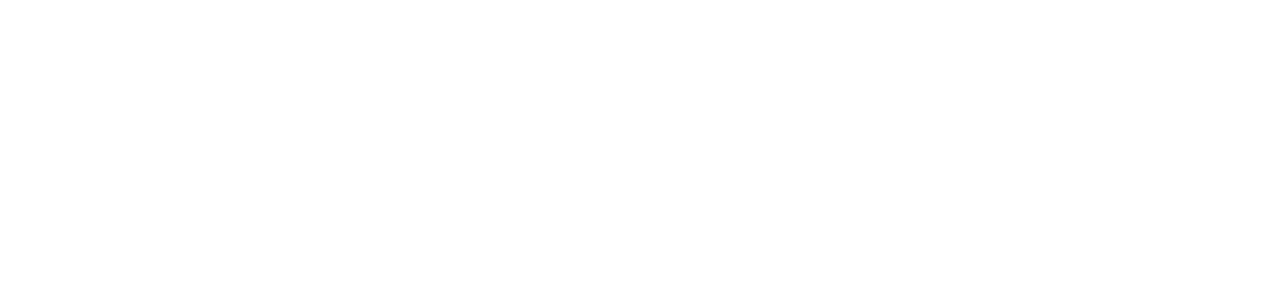
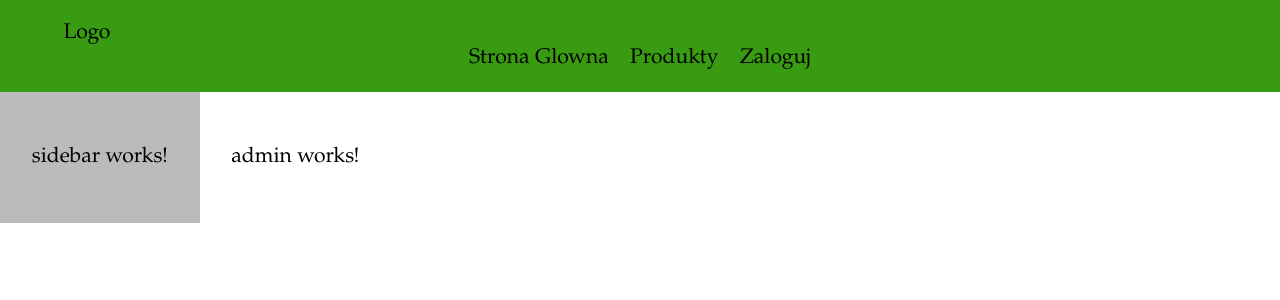
Before and after one commit to Roshuu/UniqueShopFrontend, an Angular app: page /admin in a window 1280 px wide. Before the commit this address led to /. Shown: the top 300 px of the page. Built offline with nearby package versions, Linux system fonts and the light colour scheme.

Commit message:
admin layout

```diff
--- /dev/null
+++ b/src/app/layouts/fullpageadmin/fullpageadmin.component.html
@@ -0,0 +1,13 @@
+<app-header></app-header>
+
+<div class="container">
+
+    <div>
+          <app-sidebar></app-sidebar>
+    </div>
+
+    <div class="content">
+        <router-outlet></router-outlet>
+    </div>
+
+</div>
--- /dev/null
+++ b/src/app/layouts/fullpageadmin/fullpageadmin.component.scss
@@ -0,0 +1,15 @@
+:host{
+    display: flex;
+    flex-direction: column;
+}
+
+
+.container{
+    display: flex;
+
+}
+.content{
+    padding: 1.5em;
+    flex: 1;
+
+}
--- /dev/null
+++ b/src/app/modules/admin/admin.component.html
@@ -0,0 +1 @@
+<p>admin works!</p>
--- a/src/app/shared/components/header/header.component.scss
+++ b/src/app/shared/components/header/header.component.scss
@@ -1,5 +1,5 @@
 :host {
-        background-color: #f0f0f0; /* Kolor tła nagłówka */
+        background-color: #389b11; /* Kolor tła nagłówka */
         padding: 1em;
 
     }
--- a/src/styles.scss
+++ b/src/styles.scss
@@ -17,5 +17,5 @@
 
 /* Styl, który może być zastosowany, aby pokazać, że link jest aktywny */
 a:hover {
-    color: #6d6d6d; /* Zmień kolor tekstu na czerwony po najechaniu myszą (może być dostosowane według potrzeb) */
+    color: #fcfcfc; /* Zmień kolor tekstu na czerwony po najechaniu myszą (może być dostosowane według potrzeb) */
 }
```
Also changed, not shown: src/app/app-routing.module.ts (+8 -0 lines), src/app/app.module.ts (+5 -2 lines), src/app/layouts/fullpageadmin/fullpageadmin.component.ts (added, +10 -0 lines), src/app/layouts/fullpageadmin/fullpageadmin.module.ts (added, +21 -0 lines), src/app/modules/admin/admin.component.ts (added, +10 -0 lines), src/app/modules/admin/admin.component.scss (added), 2 other files (tests, documents, lock files or other folders).
